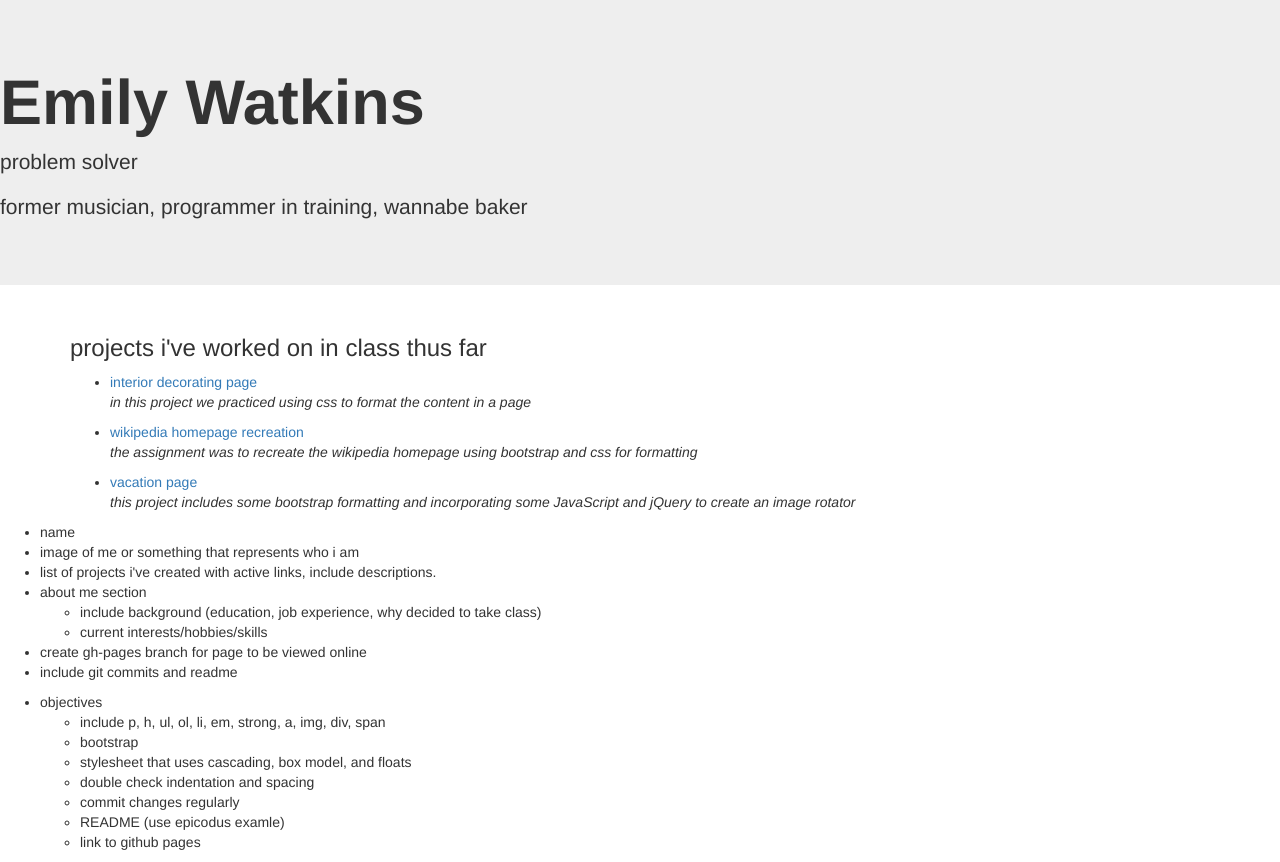
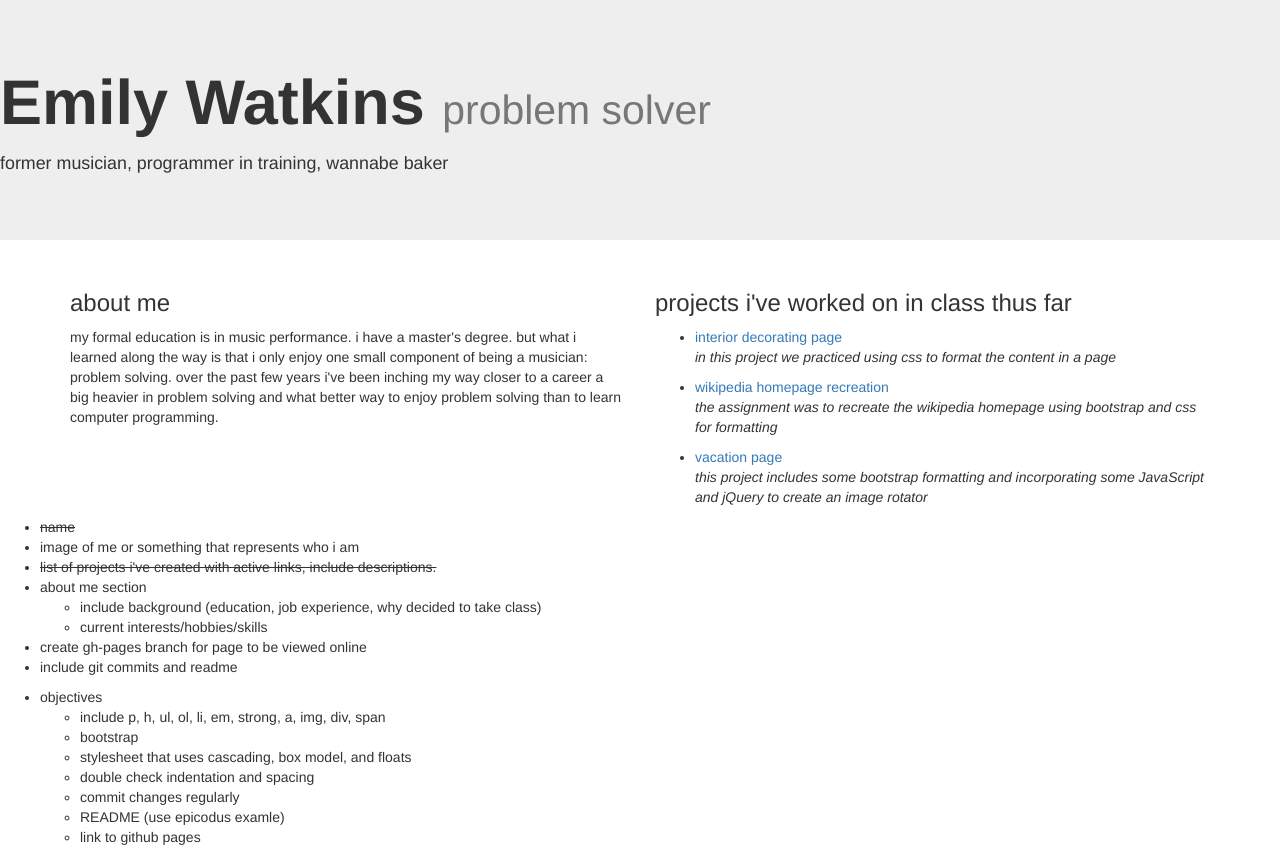
Before and after one commit to emilywatkins/intro-portfolio, a plain HTML site: page portfolio/index.html in a window 1280 px wide. Drawn offline with Linux system fonts and the light colour scheme.

Commit message:
add about me section and put content in two columns.

```diff
--- a/portfolio/index.html
+++ b/portfolio/index.html
@@ -7,12 +7,16 @@
   </head>
   <body>
     <div class="jumbotron">
-      <h1><strong>Emily Watkins</strong></h1>
-      <p>problem solver</p>
-      <p>former musician, programmer in training, wannabe baker</p>
+      <h1><strong>Emily Watkins</strong> <small>problem solver</small></h1>
+      <p><small>former musician, programmer in training, wannabe baker</small></p>
     </div>
     <div class="container">
-      <div class="">
+      <div class="row">
+        <div class="col-md-6">
+          <h3>about me</h3>
+          <p>my formal education is in music performance. i have a master's degree. but what i learned along the way is that i only enjoy one small component of being a musician: problem solving. over the past few years i've been inching my way closer to a career a big heavier in problem solving and what better way to enjoy problem solving than to learn computer programming.</p>
+        </div>
+        <div class="col-md-6">
           <h3>projects i've worked on in class thus far</h3>
           <ul>
             <li><a href="https://github.com/emilywatkins/interior" alt="link to interior decorating project">interior decorating page</a></li>
@@ -25,10 +29,12 @@
         </div>
 
       </div>
+
+    </div>
     <ul>
-      <li>name</li>
+      <li><del>name</del></li>
       <li>image of me or something that represents who i am</li>
-      <li>list of projects i've created with active links, include descriptions.</li>
+      <li><del>list of projects i've created with active links, include descriptions.</del></li>
       <li>about me section</li>
         <ul>
           <li>include background (education, job experience, why decided to take class)</li>
```
Lines whose indentation alone changed are shown as unchanged.
